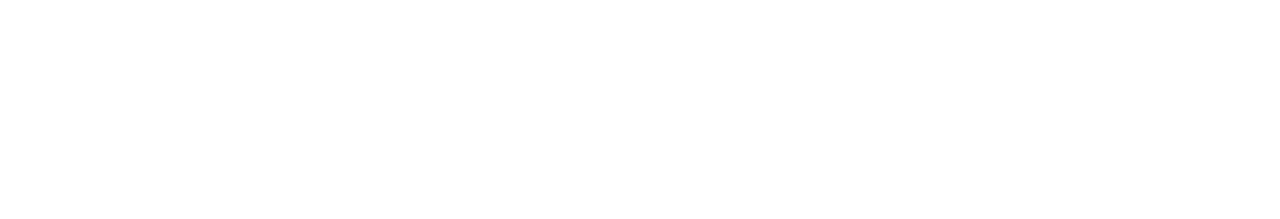
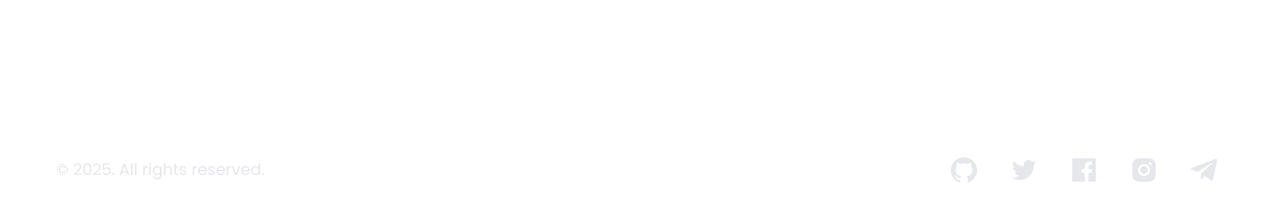
Before and after one commit to pasindu-mahesh/portfolio-next, a Next.js app: page / in a window 1280 px wide. Shown: the part 4292-4511 px from the top of the page. Before the commit the page ends 4362 px from the top, so only its background shows below. Built offline with nearby package versions, Linux system fonts and the light colour scheme.

Commit message:
feat: add footer

```diff
--- a/app/page.tsx
+++ b/app/page.tsx
@@ -6,6 +6,7 @@
 import { KeyMetrics } from "@/components/keyMetrics";
 import { Services } from "@/components/services";
 import { Contacts } from "@/components/contacts";
+import { Footer } from "@/components/footer";
 
 
 export default function Home() {
@@ -19,6 +20,7 @@
       <KeyMetrics/>
       <Services/>
       <Contacts/>
+      <Footer/>
     </>
   );
 }
--- a/components/footer.tsx
+++ b/components/footer.tsx
@@ -0,0 +1,37 @@
+import { AiFillGithub, AiOutlineTwitter, AiFillFacebook, AiFillInstagram } from 'react-icons/ai';
+import { FaTelegramPlane } from 'react-icons/fa';
+
+const socialLinks = [
+  { href: "https://github.com", Icon: AiFillGithub, label: "GitHub" },
+  { href: "https://x.com", Icon: AiOutlineTwitter, label: "X (Twitter)" },
+  { href: "https://facebook.com", Icon: AiFillFacebook, label: "Facebook" },
+  { href: "https://instagram.com", Icon: AiFillInstagram, label: "Instagram" },
+  { href: "https://telegram.org", Icon: FaTelegramPlane, label: "Telegram" }
+];
+
+export const Footer = () => {
+
+  return (
+    <footer className="py-8 max-w-[1200px] mx-auto px-4">
+      <div className="mt-12 flex sm:justify-between justify-center items-center gap-10 max-sm:flex-col">
+        <p className="text-gray-200">
+          © 2025. All rights reserved.
+        </p>
+
+        <ul className="flex gap-5 flex-wrap">
+          {socialLinks.map(({ href, Icon, label }) => (
+            <a
+              key={label}
+              href={href}
+              aria-label={label}
+              className="text-gray-200 flex items-center justify-center w-10 h-10 rounded-full
+                         hover:text-gray-400 transition-colors"
+            >
+              <Icon size={30} />
+            </a>
+          ))}
+        </ul>
+      </div>
+    </footer>
+  );
+};
```
